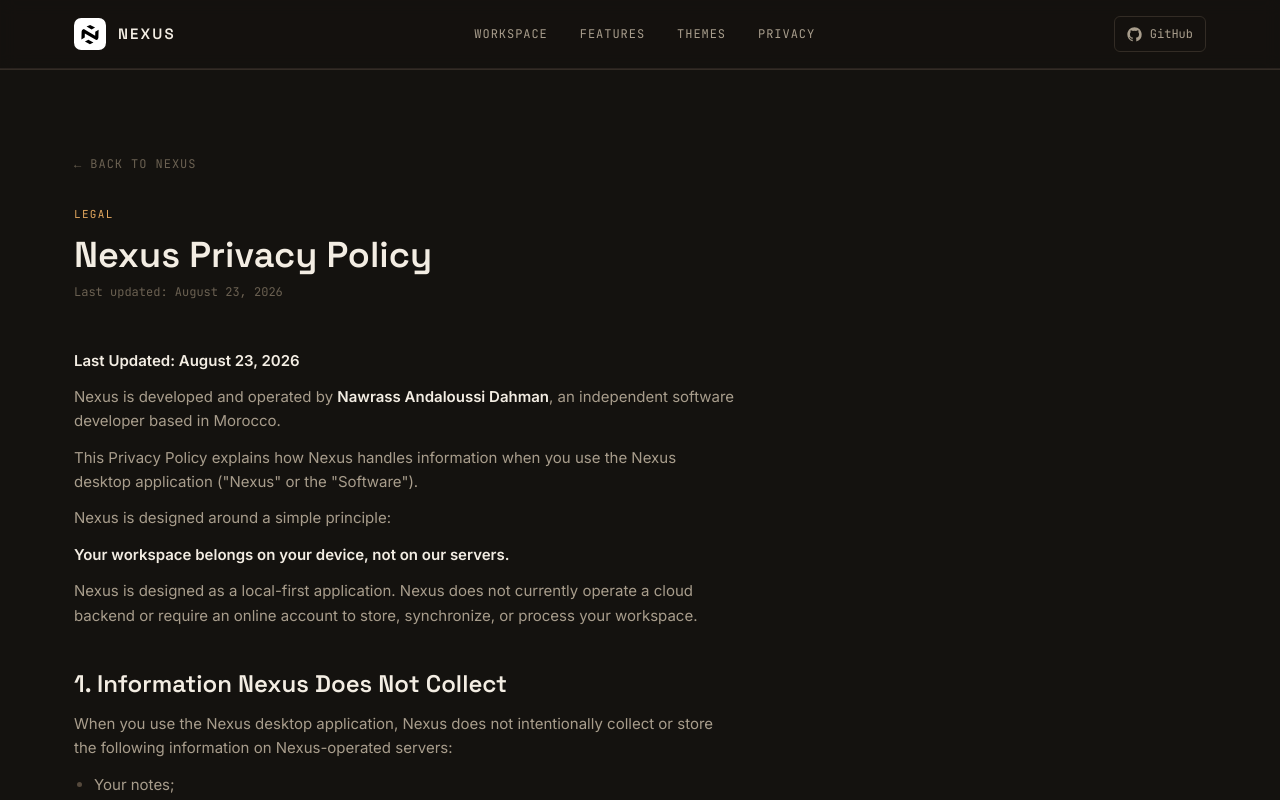
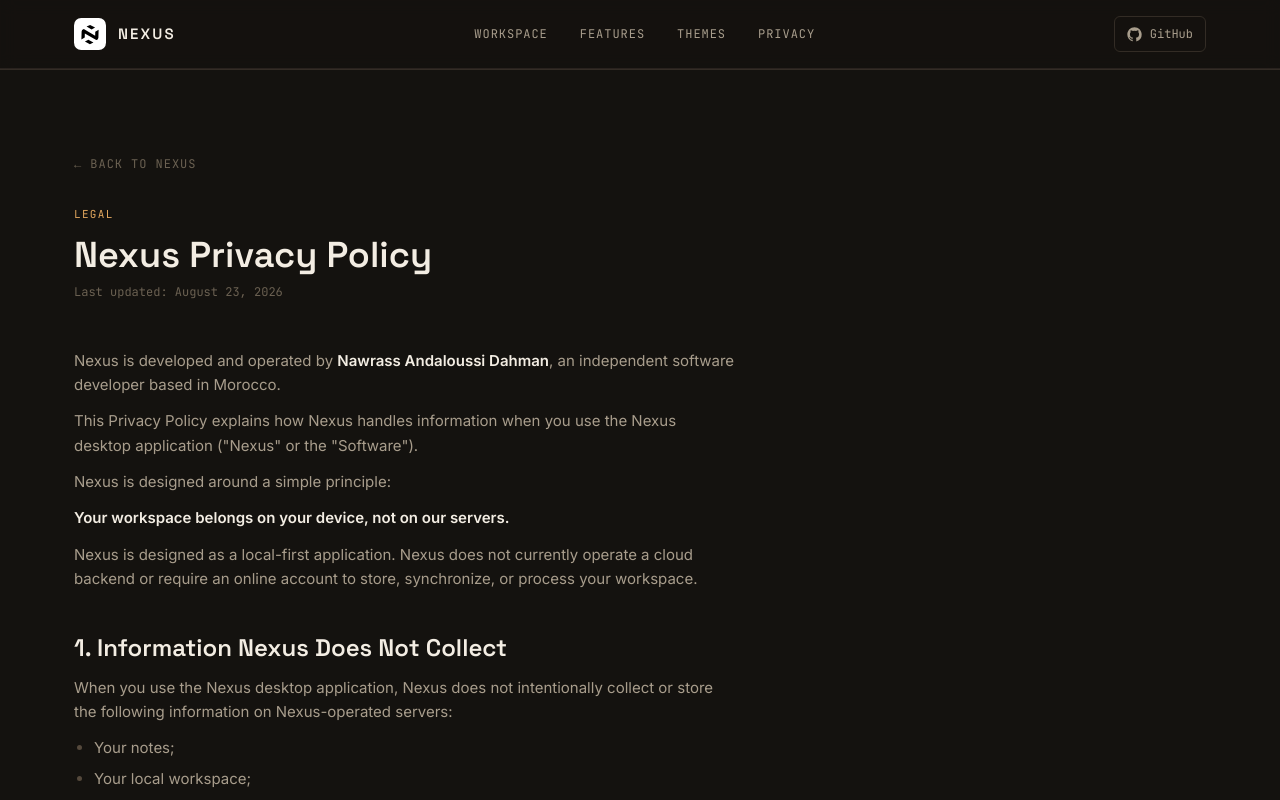
Before and after one commit to getnexusapp/nexus-site, a Next.js app: page /privacy-policy in a window 1280 px wide. Shown: the top 800 px of the page. Built offline with nearby package versions, Linux system fonts and the light colour scheme.

Commit message:
Remove 'Last Updated' section from Privacy Policy
Removed the 'Last Updated' paragraph from the Privacy Policy page.

```diff
--- a/app/privacy-policy/page.tsx
+++ b/app/privacy-policy/page.tsx
@@ -10,9 +10,6 @@
 export default function PrivacyPolicyPage() {
   return (
     <LegalLayout title="Nexus Privacy Policy" updated="August 23, 2026">
-      <p>
-        <strong>Last Updated: August 23, 2026</strong>
-      </p>
 
       <p>
         Nexus is developed and operated by{' '}
```
